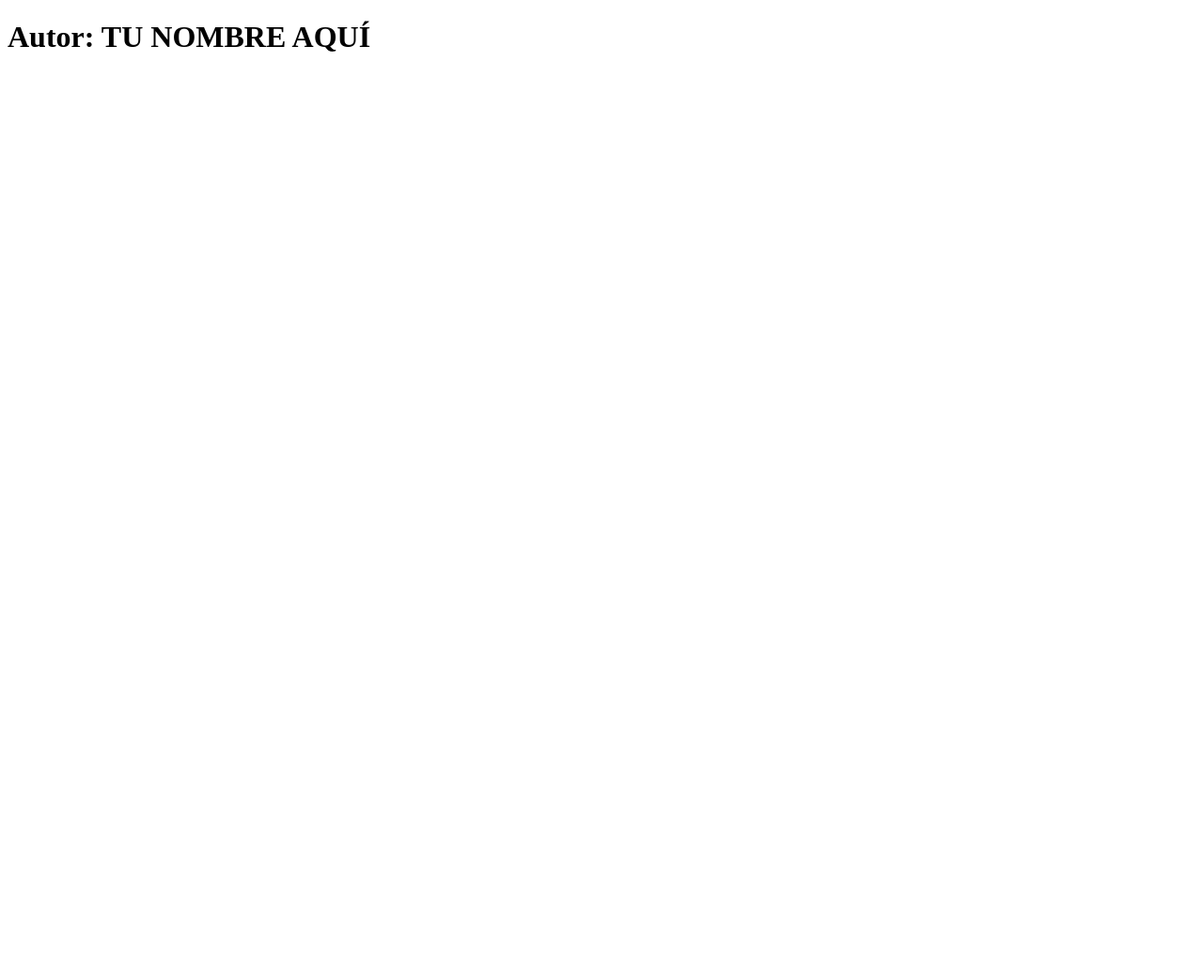
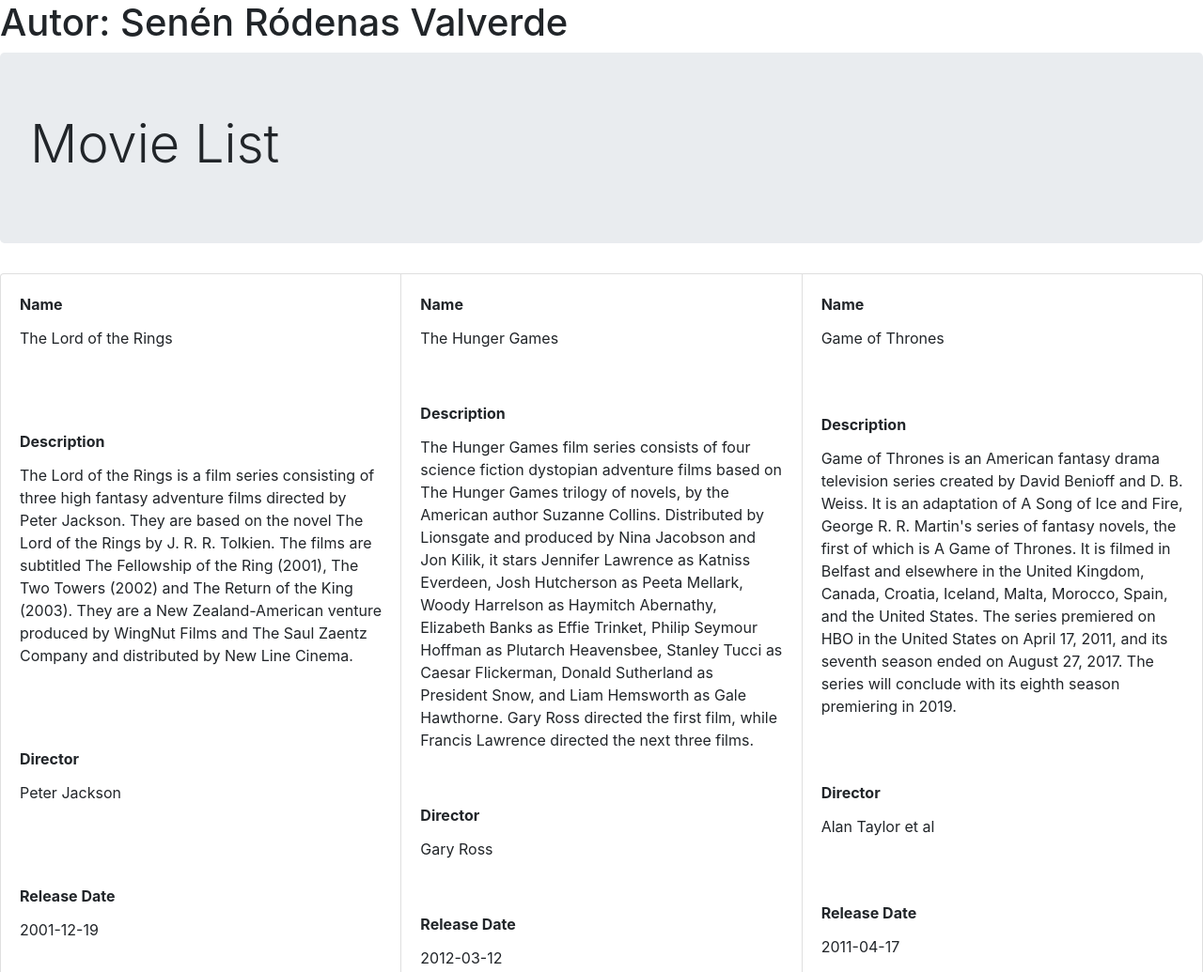
Before and after one commit to Senen19/practica_vuejs_componentes, a website: page index.html in a window 1280 px wide. Shown: the top 1035 px of the page at 94% size. Before the commit the page ends 800 px from the top, so only its background shows below. Drawn offline with nearby package versions, Linux system fonts and the light colour scheme.

Commit message:
Primer commit

```diff
--- a/index.html
+++ b/index.html
@@ -3,26 +3,37 @@
 
     <head>
         <meta charset="utf-8">
-        <title>VueJS: Componentes</title>
+        <title>Introducción a VueJS</title>
         <meta name="author" content="">
         <meta name="description" content="">
         <meta name="viewport" content="width=device-width, initial-scale=1">
-        <!-- TODO: Cargar CSS Bootstrap (no es necesario el JS) -->
+        <link rel="stylesheet" href="https://stackpath.bootstrapcdn.com/bootstrap/4.4.1/css/bootstrap.min.css" integrity="sha384-Vkoo8x4CGsO3+Hhxv8T/Q5PaXtkKtu6ug5TOeNV6gBiFeWPGFN9MuhOf23Q9Ifjh" crossorigin="anonymous">
     </head>
 
     <body>
 
-        <h1 id="autor">Autor: TU NOMBRE AQUÍ</h1>
+        <h1 id="autor">Autor: Senén Ródenas Valverde</h1>
 
         <!-- https://vuejs.org/v2/guide/index.html -->
         <div id="app">
-            <!--
-                 TODO: Aplicación VueJS. Ver archivo ./js/script.js
-               - Mostrar el título de la colección dentro de un componente Jumbotron de Bootstrap https://getbootstrap.com/docs/4.0/components/jumbotron/. En su interior habrá un <h1> con id "title" que mostrará el título de la colección
-               - Para cada item: (https://vuejs.org/v2/guide/index.html#Conditionals-and-Loops)
-                 - Crear un componente item-data
-            -->
-
+            <div class="jumbotron">
+                    <h1 class="display-4" id="title">{{ col.collection.title }}</h1>
+            </div>
+            <div class="card-group">
+                <div class="card" style="width: 18rem;" v-for="item in col.collection.items">
+                    <div class="card-body" v-for="peli in item.data">
+                        <dl>
+                            <dt class="card-title">
+                                {{ peli.prompt }}
+                            </dt>
+                            <dd>
+                                {{peli.value}}
+                            </dd>
+                        </dl>
+                    </div>
+                    <a v-bind:href="item.href" class="btn btn-primary">Ver</a>
+                </div>
+            </div>
         </div>
 
 
@@ -48,7 +59,12 @@
         </script>
 
 
-        <!-- TODO: Cargar librería VueJS y archivo js/script.js -->
+        <script src="https://cdn.jsdelivr.net/npm/vue@2/dist/vue.js"></script>
+        <script src="./js/script.js"></script>
+        <script src="https://code.jquery.com/jquery-3.4.1.slim.min.js" integrity="sha384-J6qa4849blE2+poT4WnyKhv5vZF5SrPo0iEjwBvKU7imGFAV0wwj1yYfoRSJoZ+n" crossorigin="anonymous"></script>
+        <script src="https://cdn.jsdelivr.net/npm/popper.js@1.16.0/dist/umd/popper.min.js" integrity="sha384-Q6E9RHvbIyZFJoft+2mJbHaEWldlvI9IOYy5n3zV9zzTtmI3UksdQRVvoxMfooAo" crossorigin="anonymous"></script>
+        <script src="https://stackpath.bootstrapcdn.com/bootstrap/4.4.1/js/bootstrap.min.js" integrity="sha384-wfSDF2E50Y2D1uUdj0O3uMBJnjuUD4Ih7YwaYd1iqfktj0Uod8GCExl3Og8ifwB6" crossorigin="anonymous"></script>
+
 
     </body>
 
```
